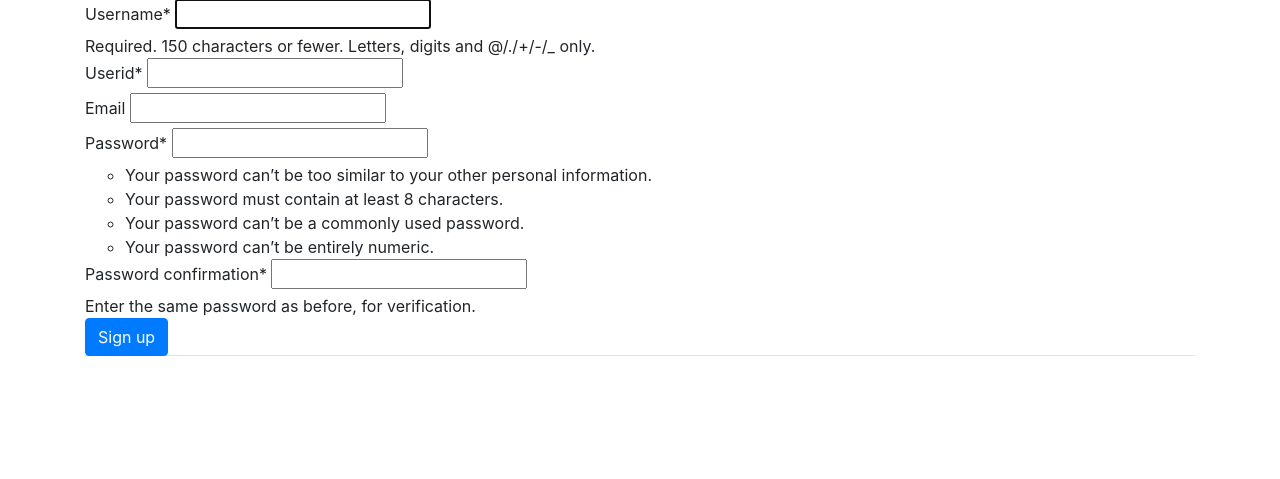
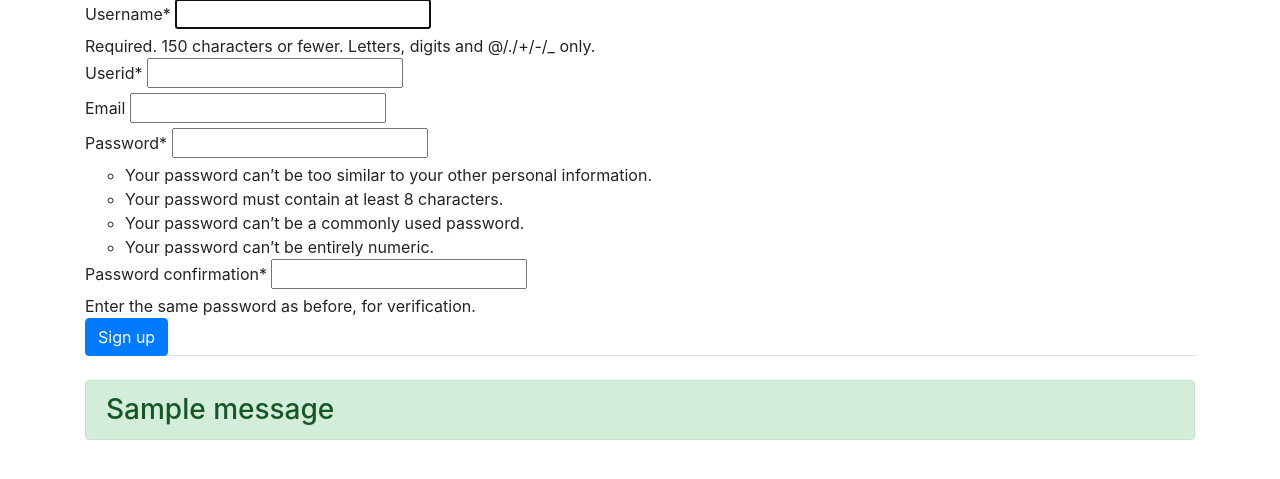
Before and after one commit to BhogiSurajKrishna/Split, a Django app: page /accounts/signup/ in a window 1280 px wide. Shown: the part 71-550 px from the top of the page. Run offline with Django 3.2, Linux system fonts and the light colour scheme; one stand-in notice (Sample message) is shown; some libraries are stand-ins or nearby versions.

Commit message:
Updated Signup.html

```diff
--- a/splitwise/templates/signup.html
+++ b/splitwise/templates/signup.html
@@ -20,6 +20,13 @@
       </form>
     </li>
   </ul>
+  <h3>
+    {% for message in messages %}
+    <div class="alert alert-success">
+      {{ message }}
+    </div>
+    {% endfor %}
+  </h3>
 </div>
     {% endblock %}
   </main>
```
